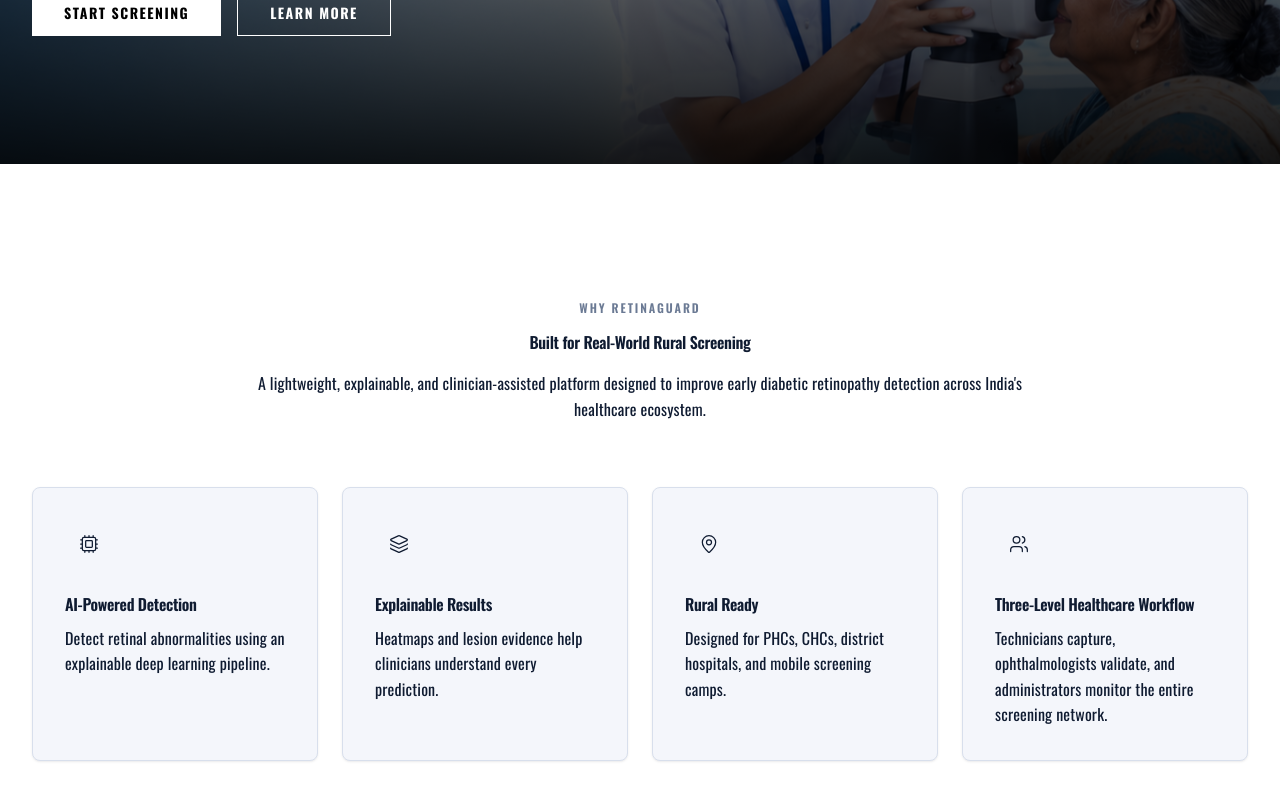
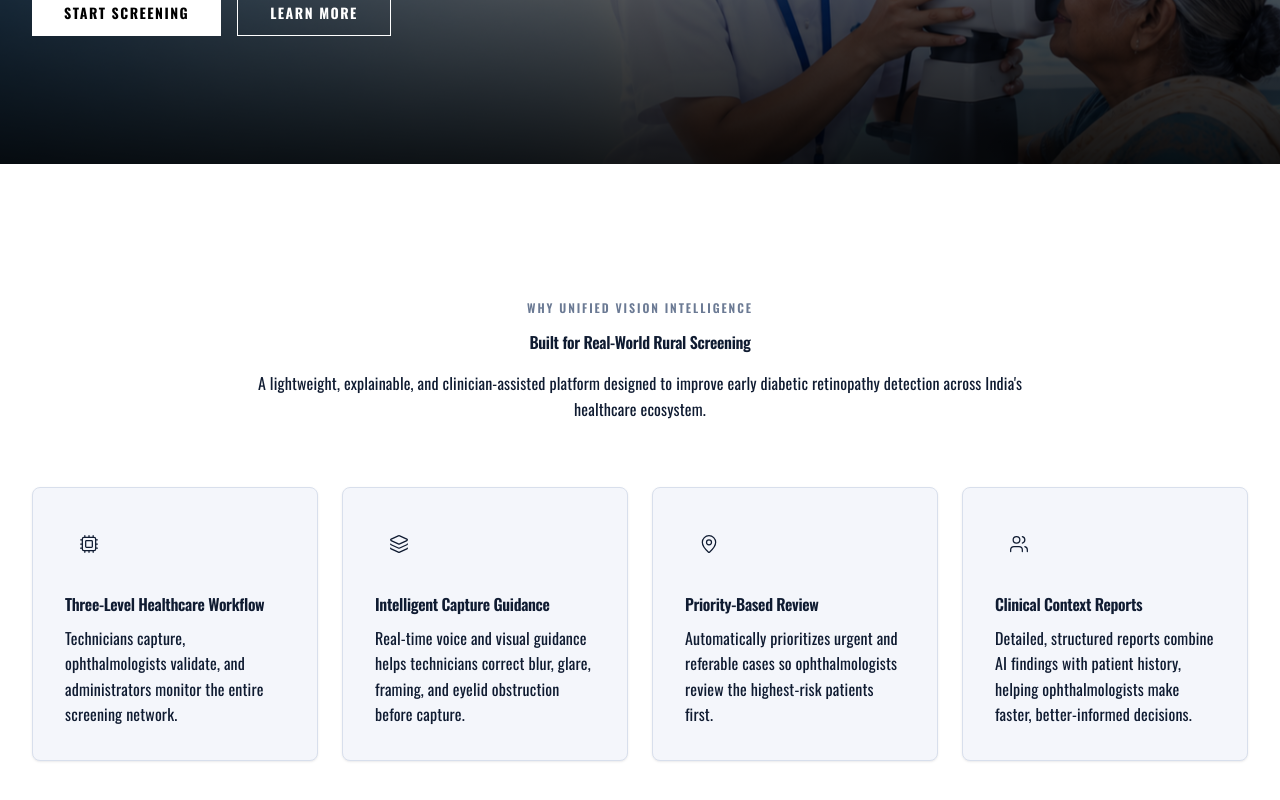
Before and after one commit to tanu268/Retina-Guard, a React (Vite) app in the folder RetinaGuard-Frontend-v3/: page / in a window 1280 px wide. Shown: the part 556-1356 px from the top of the page. Built offline with nearby package versions, Linux system fonts and the light colour scheme; no server answers.

Commit message:
chore: Update Landing page cards and section title

```diff
--- a/RetinaGuard-Frontend-v3/src/pages/landing/Landing.tsx
+++ b/RetinaGuard-Frontend-v3/src/pages/landing/Landing.tsx
@@ -71,23 +71,23 @@ function SectionHeader({
 const FEATURES = [
   {
     icon: Cpu,
-    title: 'AI-Powered Detection',
-    desc: 'Detect retinal abnormalities using an explainable deep learning pipeline.',
+    title: 'Three-Level Healthcare Workflow',
+    desc: 'Technicians capture, ophthalmologists validate, and administrators monitor the entire screening network.',
   },
   {
     icon: Layers,
-    title: 'Explainable Results',
-    desc: 'Heatmaps and lesion evidence help clinicians understand every prediction.',
+    title: 'Intelligent Capture Guidance',
+    desc: 'Real-time voice and visual guidance helps technicians correct blur, glare, framing, and eyelid obstruction before capture.',
   },
   {
     icon: MapPin,
-    title: 'Rural Ready',
-    desc: 'Designed for PHCs, CHCs, district hospitals, and mobile screening camps.',
+    title: 'Priority-Based Review',
+    desc: 'Automatically prioritizes urgent and referable cases so ophthalmologists review the highest-risk patients first.',
   },
   {
     icon: Users,
-    title: 'Three-Level Healthcare Workflow',
-    desc: 'Technicians capture, ophthalmologists validate, and administrators monitor the entire screening network.',
+    title: 'Clinical Context Reports',
+    desc: 'Detailed, structured reports combine AI findings with patient history, helping ophthalmologists make faster, better-informed decisions.',
   },
 ];
 
@@ -209,7 +209,7 @@ export default function Landing() {
           className="mx-auto w-full max-w-7xl px-5 py-[var(--space-section)] sm:px-8"
         >
           <SectionHeader
-            label="Why RetinaGuard"
+            label="Why Unified Vision Intelligence"
             title="Built for Real-World Rural Screening"
             lead="A lightweight, explainable, and clinician-assisted platform designed to improve early diabetic retinopathy detection across India's healthcare ecosystem."
           />
```
